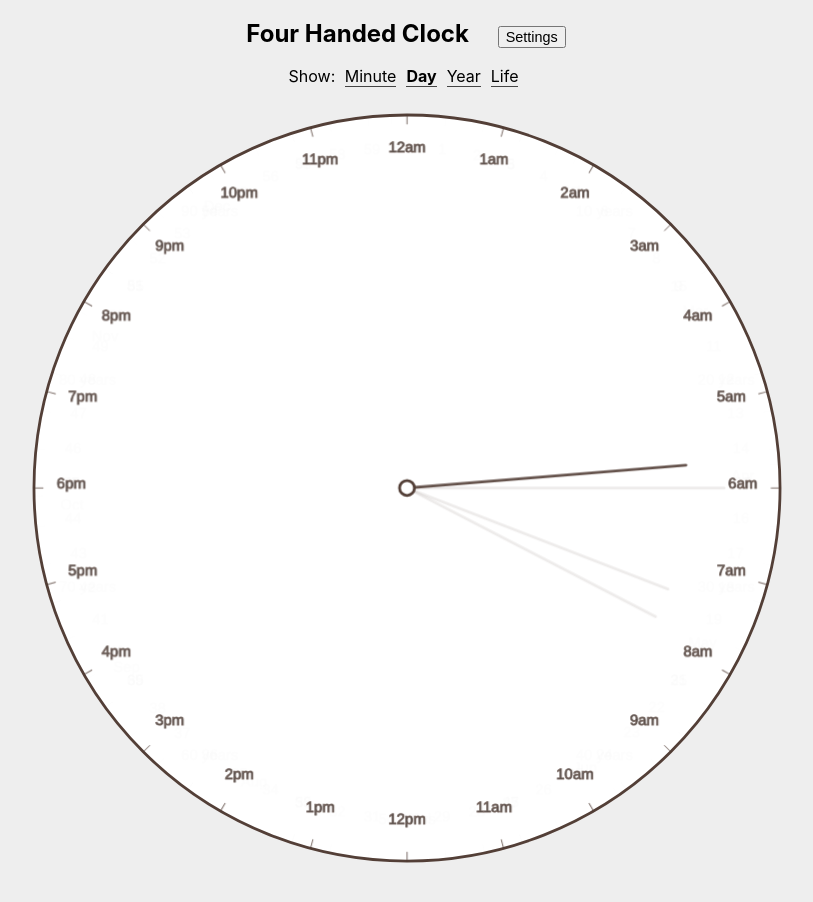
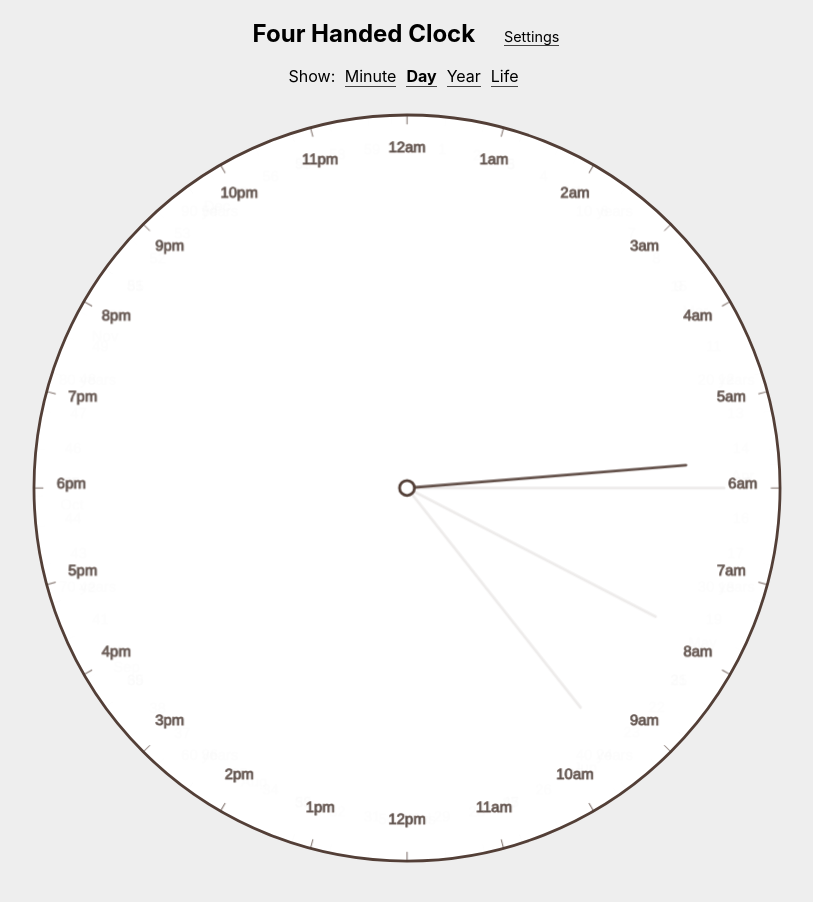
Before and after one commit to omarish/clock, a React (Create React App) app: page / in a window 1280 px wide. Shown: the top 902 px of the page, without its empty margins (234-1047 px from the left). Built offline with nearby package versions, Linux system fonts and the light colour scheme.

Commit message:
Adds settings page

```diff
--- a/package.json
+++ b/package.json
@@ -38,5 +38,8 @@
       "last 1 firefox version",
       "last 1 safari version"
     ]
+  },
+  "devDependencies": {
+    "eslint": "^5.16.0"
   }
 }
--- a/src/App.js
+++ b/src/App.js
@@ -1,20 +1,21 @@
 import React, { Component } from 'react';
 import classNames from 'classnames';
+import { scaleLinear } from 'd3-scale'
+import * as d3 from 'd3'
+
 import './styles/index.scss';
 import Clock from './components/Clock'
 import Settings from './components/Settings'
-import { scaleLinear } from 'd3-scale'
-import * as d3 from "d3"
+
 import moment from 'moment'
-import { months, DOB } from './util/constants'
-import Storage from './storage'
+import { months, tsToDays, Storage } from './util'
 
 const storage = new Storage()
-const hands = ['Minute', 'Day', 'Year', 'Life']
+
 const clockRadius = 400,
       margin = 30;
-const tsToDays = ts => ts / 86400 / 1000
 
+const hands = ['Minute', 'Day', 'Year', 'Life']
 const pages = { CLOCK: 'clock', SETTINGS: 'settings'}
 const faces = {
   'Minute': {
@@ -62,13 +63,13 @@ const faces = {
   /* Life age. */
   'Life': {
     type: 'Life',
-    value: time => tsToDays(time - DOB) / 365,
+    value: time => tsToDays(time - storage.getDOB()) / 365,
     length: -(clockRadius - 100),
     balance: 0,
-    ticks: d3.range(0, storage.get('exp', 100), 5),
+    ticks: d3.range(0, storage.getExp(), 5),
     hover: val => `Age: ${val}`,
     scale: scaleLinear()
-      .domain([0, storage.get('exp', 100)])
+      .domain([0, storage.getExp()])
       .range([0, 360]),
     text: (d, i) => {
       if (i === 0) return 'Born'
@@ -122,11 +123,8 @@ class App extends Component {
     })
   }
 
-  showSettings = () => {
-    this.setState({
-      page: pages.SETTINGS
-    })
-  }
+  showSettings = () => this.setState({ page: pages.SETTINGS })
+  showClock = () => this.setState({ page: pages.CLOCK })
 
   render() {
     const side = 2 * clockRadius + margin
@@ -168,7 +166,8 @@ class App extends Component {
         <div className='title'>
           <h2>Four Handed Clock</h2>
           <div className="links">
-            <button onClick={() => this.showSettings()}>Settings</button>
+            {this.state.page === pages.CLOCK && <button onClick={() => this.showSettings()}>Settings</button>}
+            {this.state.page === pages.SETTINGS && <button onClick={() => this.showClock()}>Clock</button>}
           </div>
         </div>
         {this.state.page === pages.CLOCK && clockPage}
--- a/src/components/Clock.js
+++ b/src/components/Clock.js
@@ -88,7 +88,6 @@ class Clock extends Component {
       .attr('id', faceId)
       .attr('class', 'clock-face')
       .on('click', (d, i) => {
-        console.info(d.type)
         this.props.onSetFace(d.type)
       })
 
--- a/src/components/Settings.js
+++ b/src/components/Settings.js
@@ -21,6 +21,7 @@ export const Settings = (props) => {
       <h2>Settings</h2>
       <form onSubmit={props.onSubmit}>
         <table>
+          <tbody>
             <tr>
               <td>Birthday</td>
               <td>
@@ -42,15 +43,12 @@ export const Settings = (props) => {
               </td>
             </tr>
             <tr>
-            <td>Geography</td>
-            <td>San Francisco</td>
-          </tr>
-          <tr>
               <td></td>
               <td>
                 <button type="submit">Save</button>
               </td>
             </tr>
+          </tbody>
         </table>
       </form>
     </div>
--- a/src/util/settings.js
+++ b/src/settings.js
@@ -1,5 +1,4 @@
 import { getTimezone } from './timezone'
-
 
 var x = document.getElementById("geo-result");
 
@@ -31,7 +30,3 @@ document.getElementById('geography').addEventListener('submit', e => {
   e.preventDefault()
   getLocation()
 })
-
-export const getSetting = name => {
-  return localStorage.getItem(name)
-}
--- a/src/storage.js
+++ /dev/null
@@ -1,11 +0,0 @@
-class Storage {
-  get = (key, defaultValue) => {
-    return localStorage.getItem(key) || defaultValue
-  }
-
-  set = (key, val) => {
-    localStorage.setItem(key, val)
-  }
-}
-
-export default Storage
--- a/src/styles/index.scss
+++ b/src/styles/index.scss
@@ -138,8 +138,11 @@ svg {
   &.active-hand {
     font-weight: bold;
   }
+}
 
-  button {
+button.link,
+.hand-select > button,
+.links > button {
   background:none!important;
   color:inherit;
   border:none;
@@ -151,4 +154,3 @@ svg {
 
   &:focus {outline:0;}
 }
-}
--- /dev/null
+++ b/src/util.js
@@ -0,0 +1,27 @@
+/* Convert a JS timestamp into days. */
+import moment from 'moment'
+
+export const tsToDays = ts => ts / 86400 / 1000
+export const months = ['Jan', 'Feb', 'Mar', 'Apr', 'May', 'Jun', 'Jul', 'Aug', 'Sep', 'Oct', 'Nov', 'Dec']
+
+export const hands = ['Minute', 'Day', 'Year', 'Life']
+
+export class Storage {
+  get(key, defaultValue) {
+    return localStorage.getItem(key) || defaultValue
+  }
+
+  set(key, val) {
+    localStorage.setItem(key, val)
+  }
+
+  getDOB() {
+    const val = this.get('dob', '1980-01-01')
+    return moment(val)
+  }
+
+  getExp() {
+    const val = this.get('exp', '100')
+    return parseInt(val, 10);
+  }
+}
--- a/src/util/constants.js
+++ /dev/null
@@ -1,5 +0,0 @@
-import moment from 'moment'
-
-export const DOB = moment('1988-06-19')
-export const lifeExpectancy = 100
-export const months = ['Jan', 'Feb', 'Mar', 'Apr', 'May', 'Jun', 'Jul', 'Aug', 'Sep', 'Oct', 'Nov', 'Dec']
```
Also changed, not shown: src/util/time.js (deleted, +0 -17 lines), src/calculator.js (renamed from src/util/calculator.js), src/tz.js (renamed from src/util/tz.js). Lines whose indentation alone changed are shown as unchanged.
